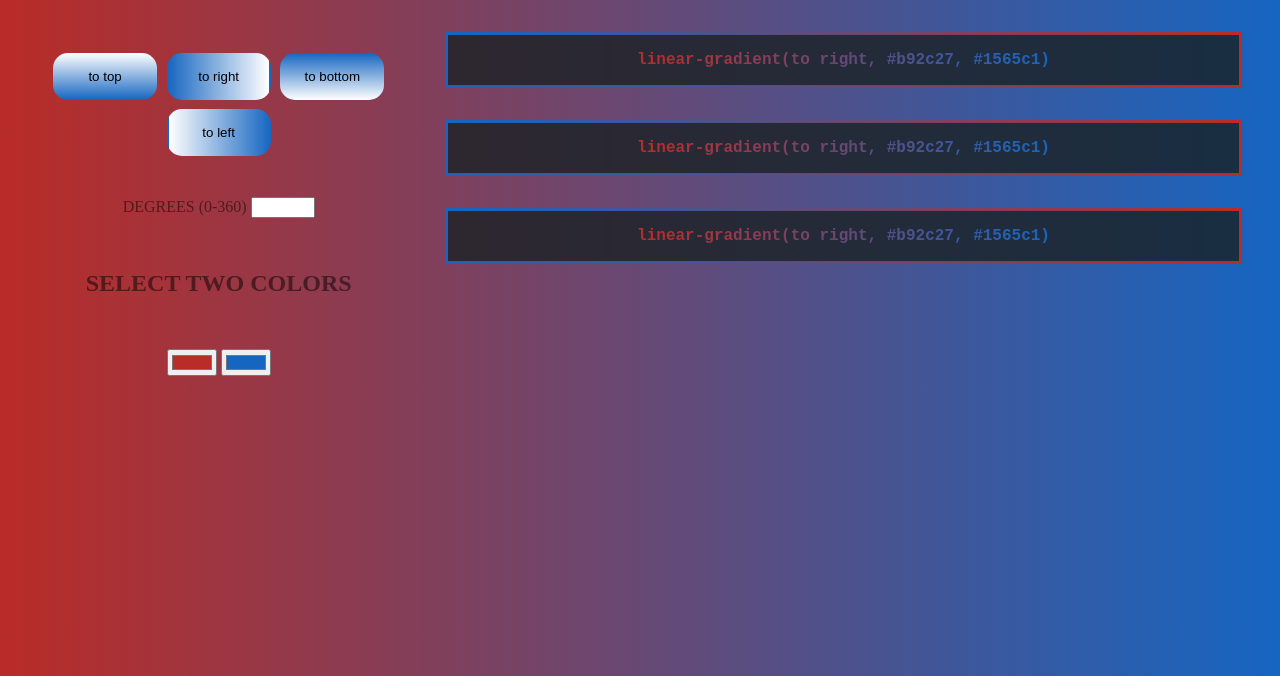
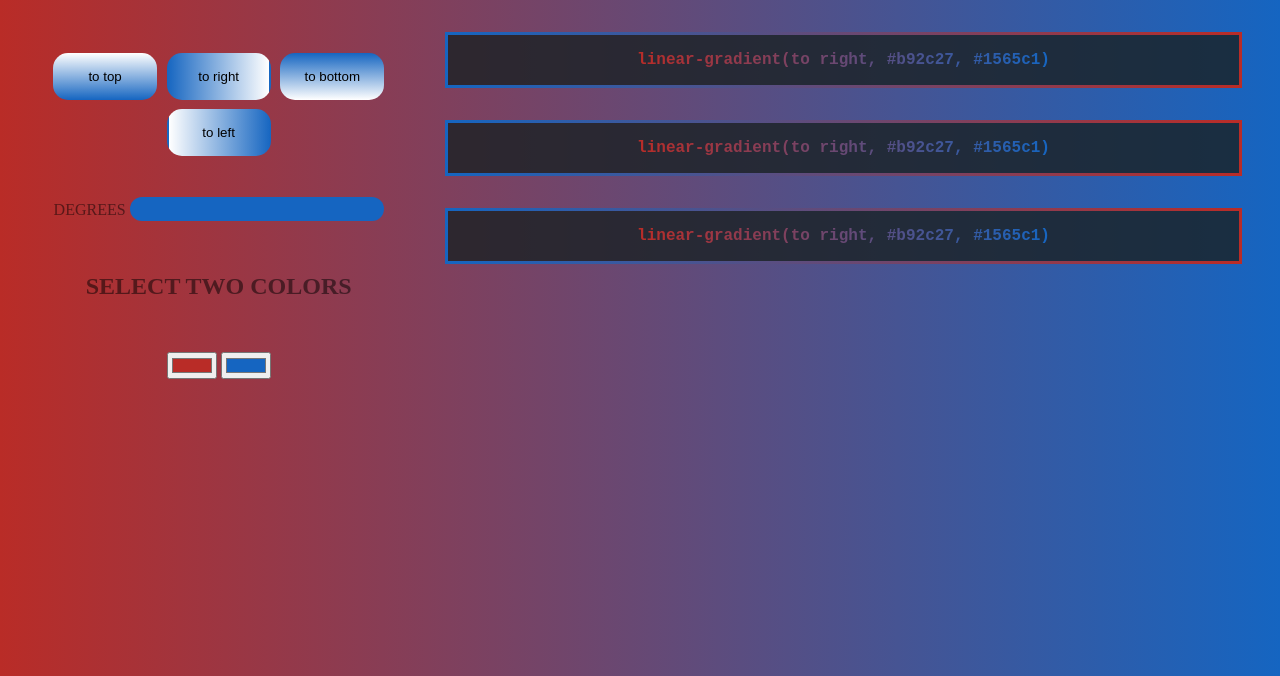
Before and after one commit to andrew-braun/linear-gradient_generator, a plain HTML site: page index.html in a window 1280 px wide. Shown: the part 124-800 px from the top of the page. Drawn offline with Linux system fonts and the light colour scheme.

Commit message:
Added ability to set specific degree directions

```diff
--- a/index.html
+++ b/index.html
@@ -20,8 +20,8 @@
             </div>
 
             <div id="degrees-container">
-                <label for="direction-degrees">Degrees (0-360)</label>
-                <input id="direction-degrees" name="direction-degrees" type="number" max="360" min="0"></input>
+                <label for="direction-degrees">Degrees</label>
+                <input id="direction-degrees" name="direction-degrees" type="number" max="360" min="-360"></input>
             </div>
 
             <h2>Select two colors</h2>
--- a/script.js
+++ b/script.js
@@ -1,22 +1,29 @@
 /* HTML element selectors */
+    /* Two main linear-gradient colors */
 let color1 = document.querySelector("#color-1");
 let color2 = document.querySelector("#color-2");
+
+    /* Gradient direction selectors */
 const buttonTop = document.querySelector("#button-top");
 const buttonRight = document.querySelector("#button-right");
 const buttonBottom = document.querySelector("#button-bottom");
 const buttonLeft = document.querySelector("#button-left");
+const degreeBox = document.querySelector("#direction-degrees");
 
+    /* Body */
 const body = document.querySelector("#body-gradient");
 
+    /* The gradient text code */
 const gradientText = document.querySelectorAll(".gradient-css span");
 const hslaText = document.querySelector("#hsla-value span");
 const rgbaText = document.querySelector("#rgba-value span");
 const hexText = document.querySelector("#hex-value span");
 
+    /*  */
 const codeBox = document.querySelectorAll("code");
 
+/* Set initial gradient direction */
 let gradientDirection = "to right";
-/* Set initial gradient value in input boxes */
 
 /* Set initial gradient value in codeboxes */
 for (line of gradientText) {
@@ -38,7 +45,7 @@ const gradientShift = () => {
 
 }
 
-/* Helper functions */
+/* Use buttons to change gradient direction */
 const directionShift = () => {
     let direction = "";
 
@@ -58,15 +65,22 @@ const directionShift = () => {
         gradientDirection = "to left";
         direction = "to left";
     }
+    else if (event.target == degreeBox) {
+        gradientDirection = degreeBox.value + "deg";
+        direction = degreeBox.value + "deg";
+    }
 
     gradientShift();
 }
 
+/* Change various page element colors */
+    /* Background gradient */
 const changeBackgroundGradient = (gradientValue) => {
     /* Change page background to current gradient */
     body.style.backgroundImage = gradientValue;
 }
 
+    /* Linear-gradient code text gradient */
 const changeCodeGradient = (gradientValue) => {
     /* Change every code text field color to current gradient background */
     for (line of gradientText) {
@@ -74,13 +88,14 @@ const changeCodeGradient = (gradientValue) => {
     }
 }
 
+    /* Linear-gradient code box borders */
 const changeCodeBoxBorder = (gradientValue) => {
     /* Change border of codeboxes to current gradient */
     for (box of codeBox) {
         box.style.borderImage = `linear-gradient(to left, ${color1.value}, ${color2.value}) 1 / 1 / 0 stretch`;
     }
 }
-
+    /* Change actual words of code to current gradient */
 const changeCodeText = (gradientValue) => {
     /* Change text inside codeboxes to current gradient */
     hslaText.textContent = gradientValue;
@@ -95,3 +110,4 @@ buttonTop.addEventListener("click", directionShift);
 buttonRight.addEventListener("click", directionShift);
 buttonBottom.addEventListener("click", directionShift);
 buttonLeft.addEventListener("click", directionShift);
+degreeBox.addEventListener("input", directionShift);
--- a/style.css
+++ b/style.css
@@ -58,6 +58,17 @@ p, label {
 
 div {
     margin: 2rem;
+}
+
+input[type="number"] {
+    background-color: var(--blue);
+    border: 0;
+    width: 70%;
+    border-radius: 3rem;
+
+    text-align: center;
+    font-size: 1.2rem;
+
 }
 
 /* Codebox */
```
